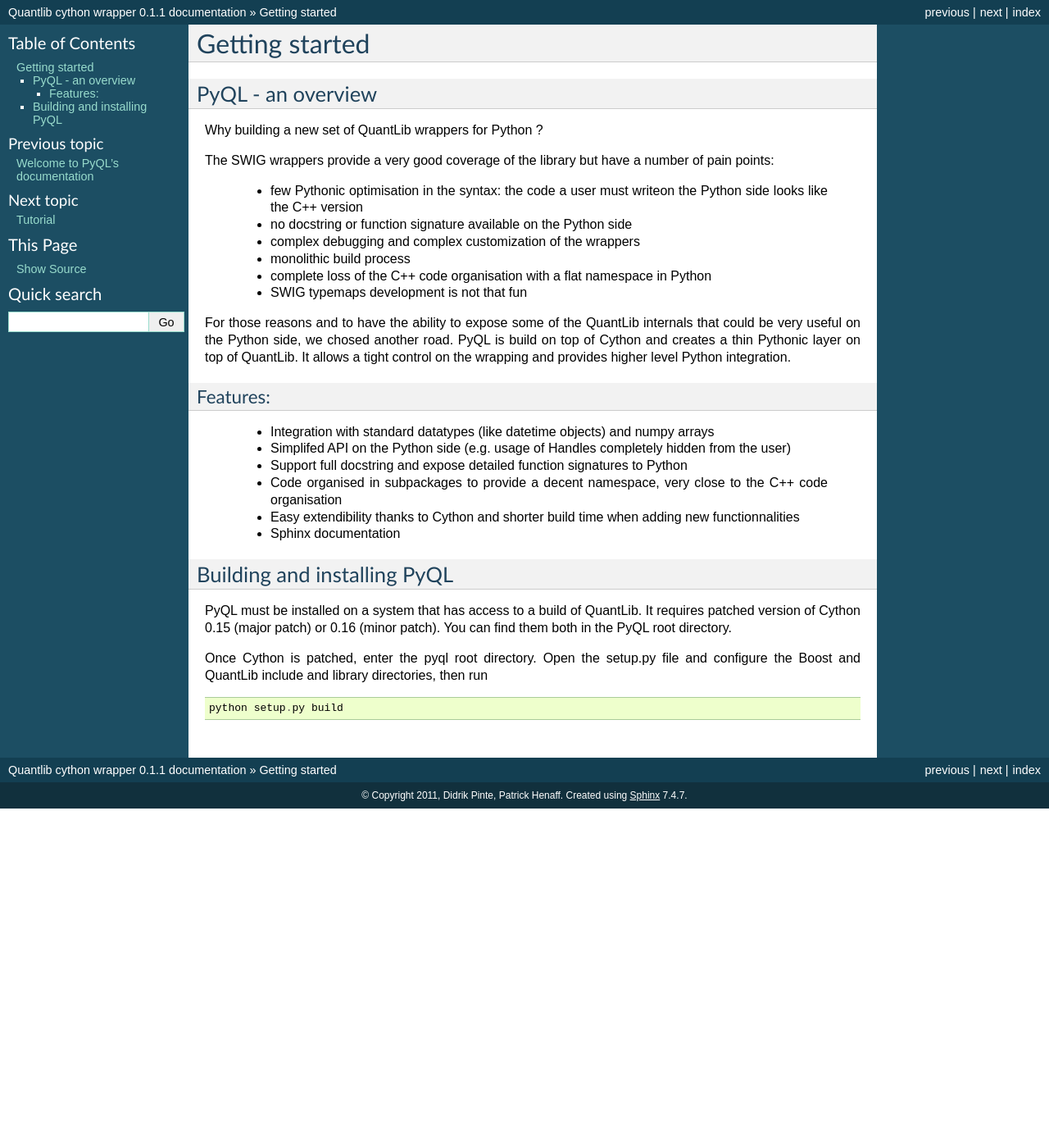
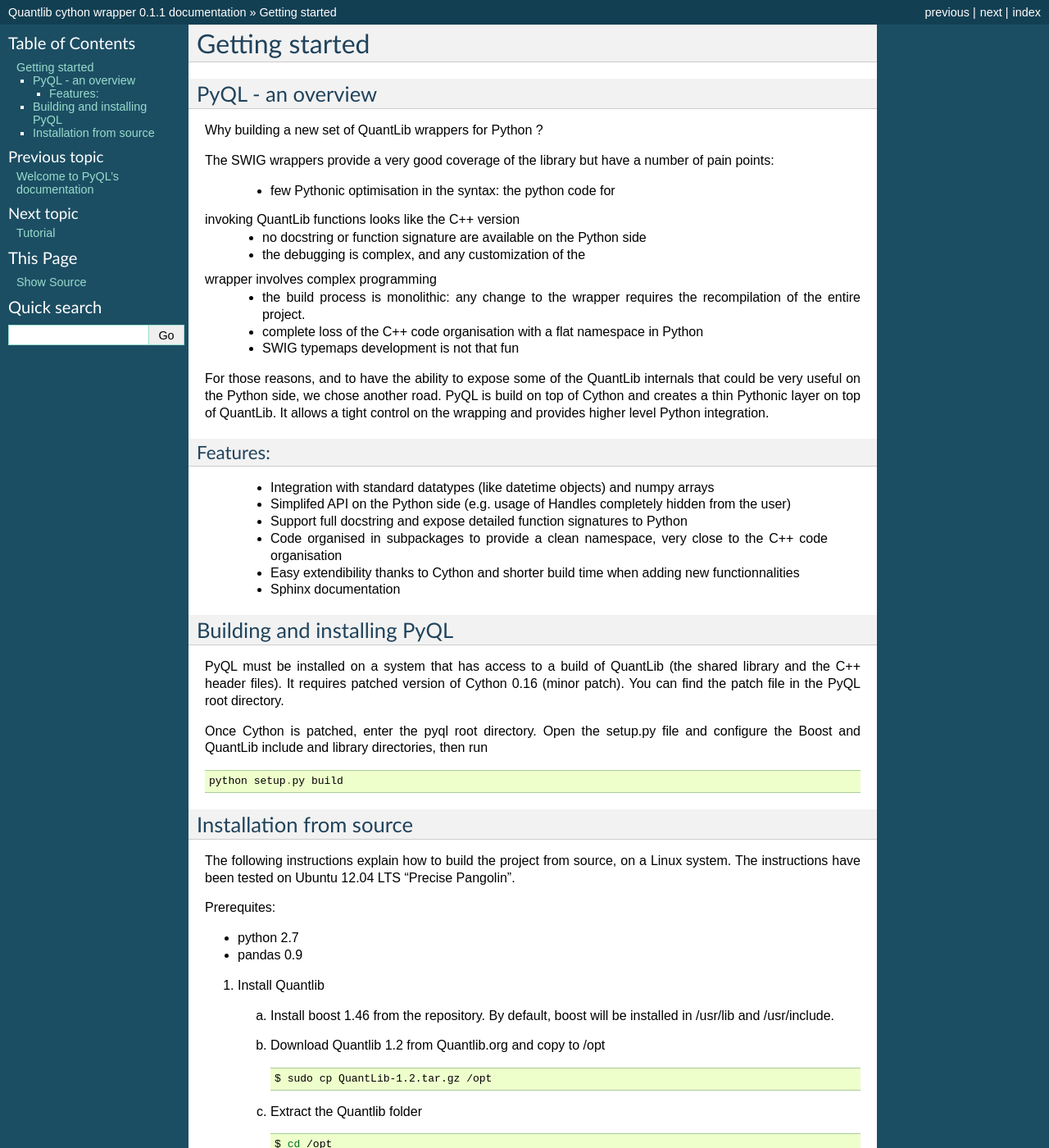
Before and after one commit to enthought/pyql, a Sphinx documentation site: the page built from docs/source/getting_started.rst, in a window 1280 px wide and 1400 px high. Shown: the whole window at 82% size. Built offline with Sphinx 7.4.7, drawn with Linux system fonts in a browser that asks for light colours; some of the changed text lies outside the part shown.

```diff
--- a/docs/source/getting_started.rst
+++ b/docs/source/getting_started.rst
@@ -9,16 +9,18 @@
 The SWIG wrappers provide a very good coverage of the library but have
 a number of pain points:
 
- * few Pythonic optimisation in the syntax: the code a user must writeon the Python side looks like the C++ version
- * no docstring or function signature available on the Python side
- * complex debugging and complex customization of the wrappers
- * monolithic build process
+ * few Pythonic optimisation in the syntax: the python code for
+invoking QuantLib functions looks like the C++ version
+ * no docstring or function signature are available on the Python side
+ * the debugging is complex, and any customization of the
+wrapper involves complex programming
+ * the build process is monolithic: any change to the wrapper requires the recompilation of the entire project.
  * complete loss of the C++ code organisation with a flat namespace in Python
  * SWIG typemaps development is not that fun
 
-For those reasons and to have the ability to expose some of the
+For those reasons, and to have the ability to expose some of the
 QuantLib internals that could be very useful on the Python side, we
-chosed another road. PyQL is build on top of Cython and creates a thin
+chose another road. PyQL is build on top of Cython and creates a thin
 Pythonic layer on top of QuantLib. It allows a tight control on the
 wrapping and provides higher level Python integration.
 
@@ -28,7 +30,7 @@
  * Integration with standard datatypes (like datetime objects) and numpy arrays
  * Simplifed API on the Python side (e.g. usage of Handles completely hidden from the user)
  * Support full docstring and expose detailed function signatures to Python
- * Code organised in subpackages to provide a decent namespace, very close to the C++ code organisation
+ * Code organised in subpackages to provide a clean namespace, very close to the C++ code organisation
  * Easy extendibility thanks to Cython and shorter build time when adding new functionnalities
  * Sphinx documentation
 
@@ -36,11 +38,85 @@
 Building and installing PyQL
 ----------------------------
 
-PyQL must be installed on a system that has access to a build of QuantLib. It
-requires patched version of Cython 0.15 (major patch) or 0.16 (minor patch).
-You can find them both in the PyQL root directory.
+PyQL must be installed on a system that has access to a build of QuantLib (the shared library and the C++ header files). It
+requires patched version of Cython 0.16 (minor patch).
+You can find the patch file in the PyQL root directory.
 
 Once Cython is patched, enter the pyql root directory. Open the setup.py file
 and configure the Boost and QuantLib include and library directories, then run ::
 
     python setup.py build
+
+
+Installation from source
+------------------------
+
+The following instructions explain how to build the project from source, on a Linux system.
+The instructions have been tested on Ubuntu 12.04 LTS "Precise Pangolin".
+
+Prerequites:
+
+* python 2.7
+* pandas 0.9
+
+1. Install Quantlib
+
+   a. Install boost 1.46 from the repository. By default, boost will be installed in /usr/lib and /usr/include.
+
+   b. Download Quantlib 1.2 from Quantlib.org and copy to /opt
+
+      .. code-block:: bash
+
+		      $ sudo cp QuantLib-1.2.tar.gz /opt
+
+   c. Extract the Quantlib folder
+
+      .. code-block:: bash
+
+		      $ cd /opt
+		      $ sudo tar xzvf QuantLib-1.2.tar.gz
+
+   d. Configure QuantLib
+
+      .. code-block:: bash
+
+		      $ cd QuantLib-1.2
+		      $ ./configure --disable-static CXXFLAGS=-O2
+
+   e. Make and install
+
+      .. code-block:: bash
+
+		      $ make
+		      $ sudo make install
+
+2. Install Cython
+
+   a. Download Cython-0.16.tat.gz from cython.org
+
+   b. Extract the Cython folder
+
+      .. code-block:: bash
+
+		      $ tar xzvf Cython-0.16.tar.gz
+
+   c. Apply patch
+
+      .. code-block:: bash
+
+		      $ cd Cython-0.16
+		      $ patch -p1 < ~/dev/pyql/cython_0.16.patch
+
+   d. Build and install Cython
+
+      .. code-block:: bash
+
+		    $ sudo python setup.py install
+
+3. Build and test pyql
+
+   .. code-block:: bash
+
+		   $ cd ~/dev/pyql
+		   $ make build
+		   $ make tests
--- a/docs/source/mlab.rst
+++ b/docs/source/mlab.rst
@@ -3,7 +3,8 @@
 
 The mlab module provides high-level functions suitable for easily performing common
 quantitative finance calculations. These functions use as input standardized data structures
-that are provided to limit the amount of data transformation needed to string functions together.
+that are provided to limit the amount of data
+transformation needed to string functions together.
 
 Standardized data structures
 ----------------------------
```
Also changed, not shown: docs/source/notebooks.rst (+5 -2 lines).
